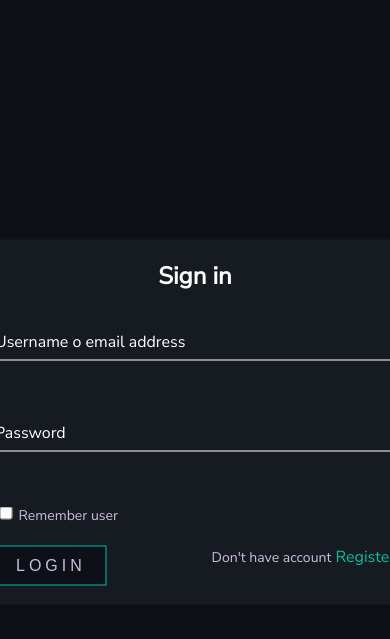
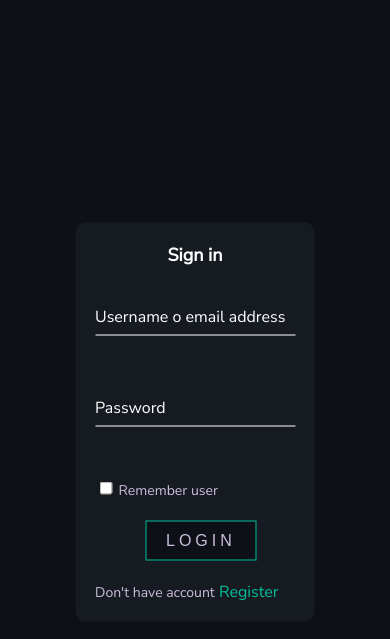
Before and after one commit to CarlosMateoM/motos-app, a PHP site: page /login.php in a window 390 px wide; the page is wider, and only the part inside the window is pictured. Shown: the top 639 px of that part. Run offline with PHP 8.4, Linux system fonts and the light colour scheme.

Commit message:
Se hizo un ajuste al archivo styleLogin,css para hacer responsive el contenido de el archivo login.php

```diff
--- a/login.php
+++ b/login.php
@@ -50,7 +50,7 @@
                 }
                 ?>
                 <div class="button-form">
-                    <div>
+                    <div class="submit-button">
                         <input name="login-btn" type="submit" id="submit" value="Login"></input>
                     </div>
                     <div id="register-content">
--- a/style/join.css
+++ b/style/join.css
@@ -5,12 +5,13 @@
 body{
     background-color: #0D1117;
     font-family: var(--font-style);
+
 }
 
 .join-box{
     position: absolute;
     top: 8%;
-    left: 31%;
+    left: 28%;
     width: 400px;
     padding: 5%;
     transform: (-50% -50%);
--- a/style/styleLogin.css
+++ b/style/styleLogin.css
@@ -108,3 +108,29 @@ body{
 .error {
     color: rgb(255, 37, 37);
 }
+
+@media screen and (max-width:  500px) {
+
+    .login-box{
+        width: 200px;
+    }
+
+    .login-box h2{
+        font-size: 18px;
+    }
+
+    .button-form{
+        display: flex;
+        flex-direction: column;
+        justify-content: center;
+    }
+
+    #submit{
+        margin: auto 50px auto ;
+    }
+
+    #register-content{
+        margin-top: 20px;
+    }
+
+}
```
